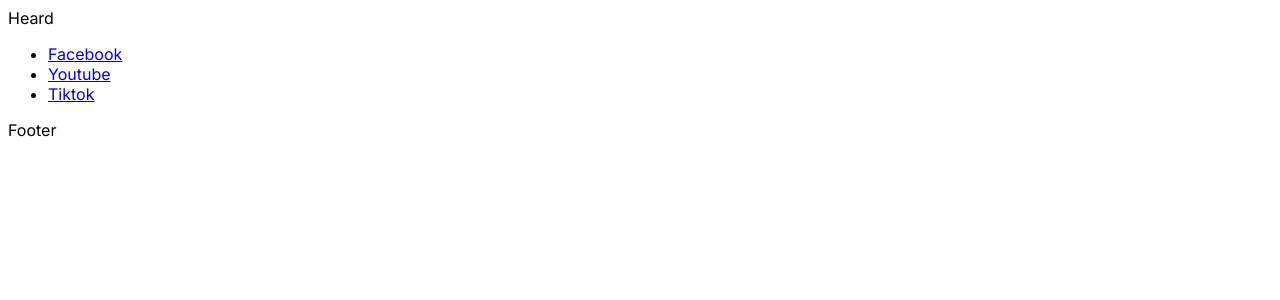
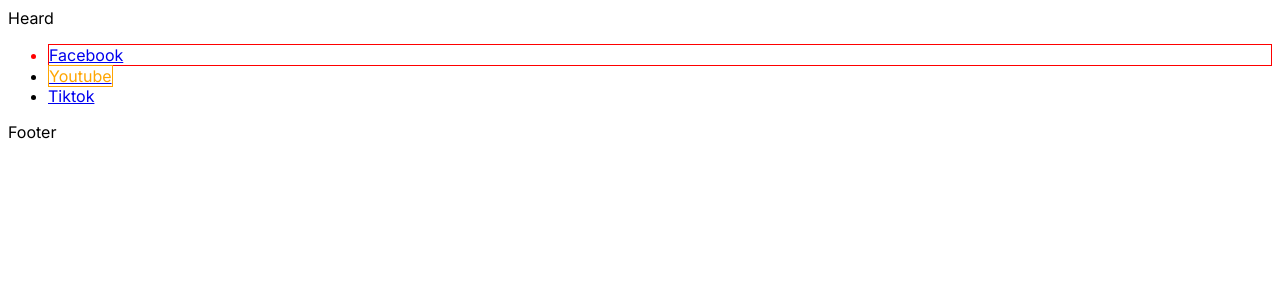
Before and after one commit to tiengsaodem08121999/Next.js-Nest.js, a Next.js app: page / in a window 1280 px wide. Shown: the top 300 px of the page. Built offline with nearby package versions, Linux system fonts and the light colour scheme.

Commit message:
using css

```diff
--- a/src/app/page.tsx
+++ b/src/app/page.tsx
@@ -1,16 +1,19 @@
 import Image from 'next/image'
 import styles from './page.module.css'
 import Link from 'next/link'
+import app from '@/styles/app.module.css';
+import quy from '@/styles/quy.module.css';
+
 
 export default function Home() {
   return (
     <>
       <ul>
-        <li>
+        <li className={app['red']}>
           <Link href="/facebook">Facebook</Link>
         </li>
         <li>
-          <Link href="/youtube">Youtube</Link>
+          <Link href="/youtube"> <span className={quy['red']}> Youtube </span></Link>
         </li>
         <li>
           <Link href="/tiktok">Tiktok</Link>
--- /dev/null
+++ b/src/styles/app.module.css
@@ -0,0 +1,4 @@
+.red {
+    color: red;
+    border: 1px solid red;
+}
--- /dev/null
+++ b/src/styles/quy.module.css
@@ -0,0 +1,4 @@
+.red {
+    color: orange;
+    border: 1px solid orange;
+}
```
